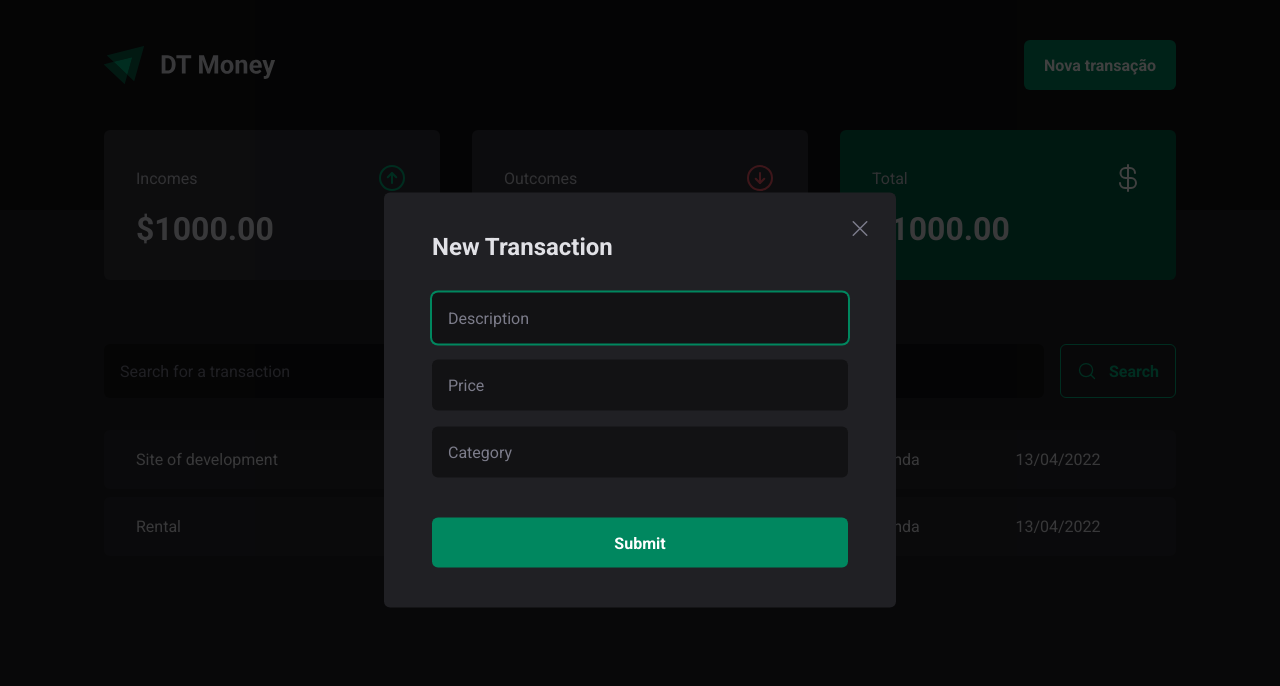
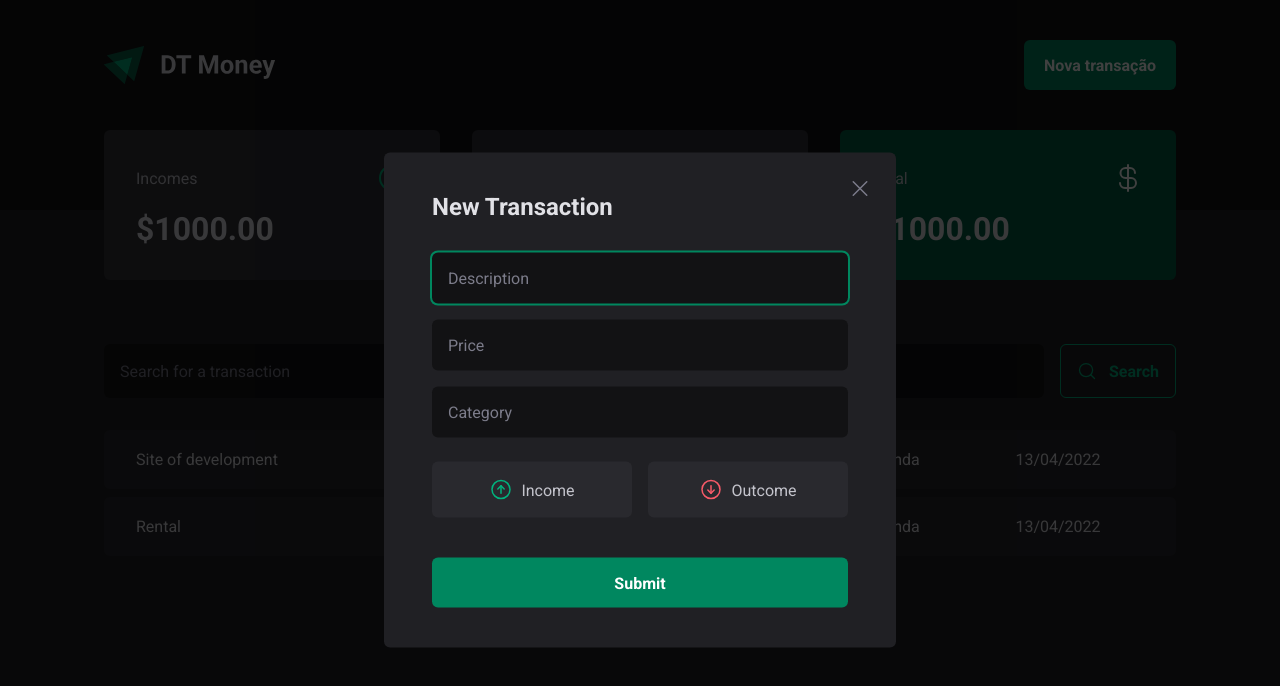
Before and after one commit to eduardoacdiogo/dt-money, a React (Vite) app: page / in a window 1280 px wide. Both pictures are taken after a click on the button "Nova transação". Shown: the top 686 px of the page. Built offline with nearby package versions, Linux system fonts and the light colour scheme.

Commit message:
feat: New Trasaction Modal button Styles

```diff
--- a/src/components/NewTransactionModal/index.tsx
+++ b/src/components/NewTransactionModal/index.tsx
@@ -1,7 +1,7 @@
 import * as Dialog from '@radix-ui/react-dialog';
-import { X } from 'phosphor-react';
+import { ArrowCircleDown, ArrowCircleUp, X } from 'phosphor-react';
 
-import { CloseButton, Content, Overlay } from './styles';
+import { CloseButton, Content, Overlay, TransactionType, TransactionTypeButton } from './styles';
 
 export function NewTransactionModal() {
   return (
@@ -16,6 +16,18 @@
           <input type="text" placeholder='Price' required />
           <input type="text" placeholder='Category' required />
 
+          <TransactionType>
+            <TransactionTypeButton variant='income'>
+              <ArrowCircleUp size={24} />
+              <span>Income</span>
+            </TransactionTypeButton>
+
+            <TransactionTypeButton variant='outcome'>
+              <ArrowCircleDown size={24} />
+              <span>Outcome</span>
+            </TransactionTypeButton>
+          </TransactionType>
+
           <button type='submit'>
             Submit
           </button>
--- a/src/components/NewTransactionModal/styles.ts
+++ b/src/components/NewTransactionModal/styles.ts
@@ -68,3 +68,31 @@
   line-height: 0;
   color: ${props => props.theme['gray-500']};
 `
+
+export const TransactionType = styled.div`
+  display: grid;
+  grid-template-columns: repeat(2, 1fr);
+  gap: 1rem;
+  margin-top: 0.5rem;
+`
+
+interface TransactionTypeButtonProps {
+  variant: 'income' | 'outcome';
+}
+
+export const TransactionTypeButton = styled.button<TransactionTypeButtonProps>`
+  background: ${props => props.theme['gray-700']};
+  padding: 1rem;
+  display: flex;
+  align-items: center;
+  justify-content: center;
+  gap: 0.5rem;
+  border: 0;
+  border-radius: 6px;
+  cursor: pointer;
+  color: ${props => props.theme['gray-300']};
+
+  svg {
+    color: ${props => props.variant === 'income' ? props.theme['green-300'] : props.theme['red-300']};
+  }
+`
```
